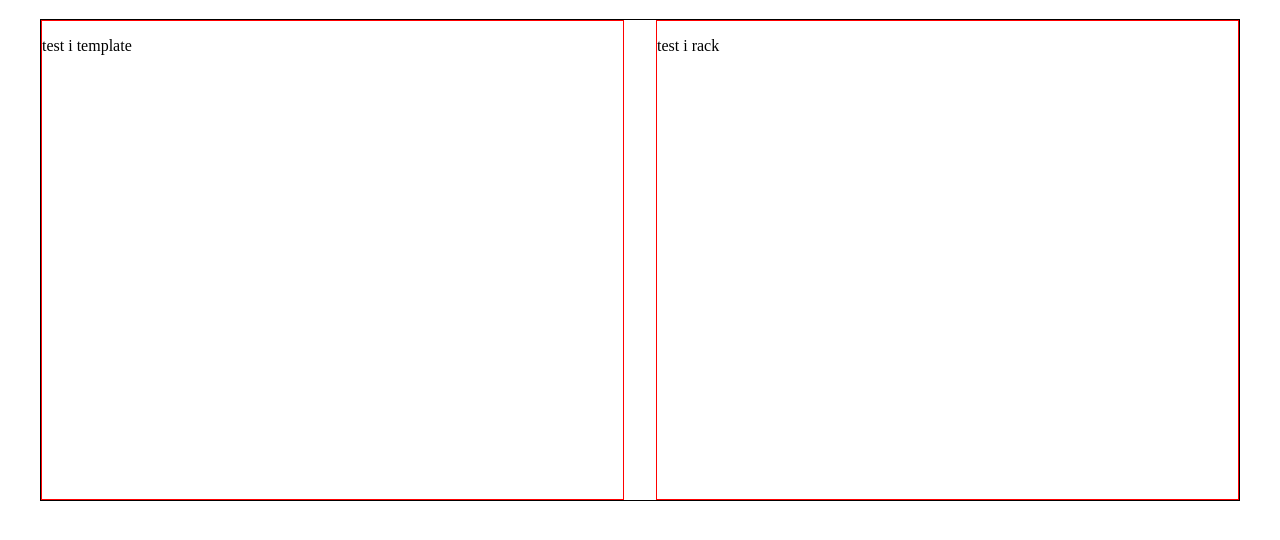
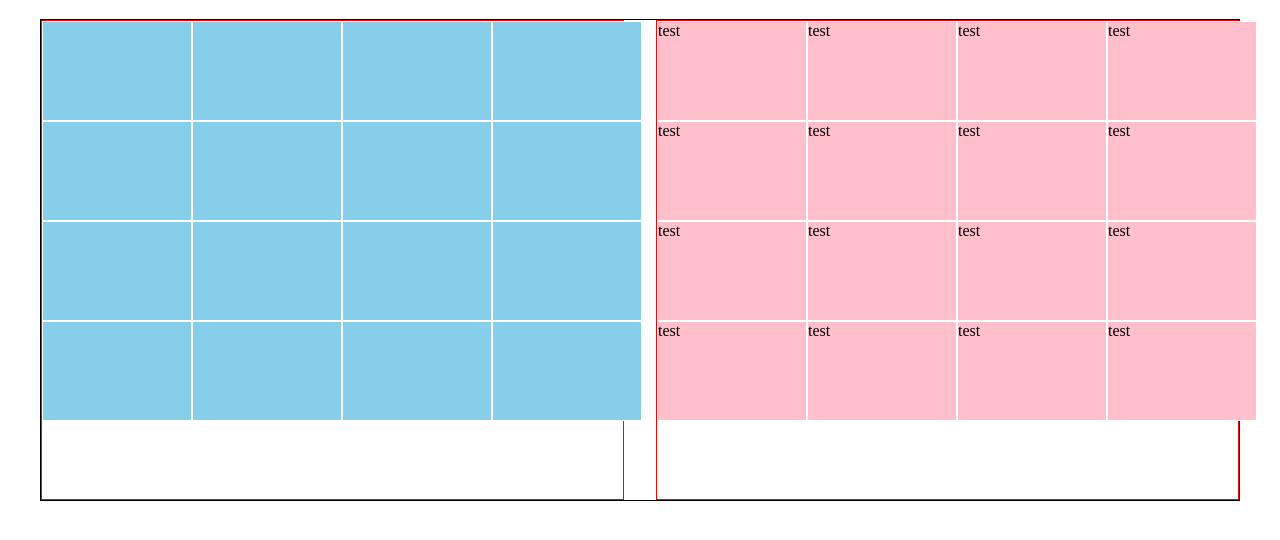
Before and after one commit to JoelEng/aftonbladet-puzzle, a website built with webpack: page index.html in a window 1280 px wide. Shown: the part 66-606 px from the top of the page. Built offline with nearby package versions, Linux system fonts and the light colour scheme.

Commit message:
Movable tiles

```diff
--- a/src/index.js
+++ b/src/index.js
@@ -1,10 +1,11 @@
-import "./styles.scss";
+import "./styles.scss"
 import template from "./template"
 import rack from "./rack"
 
-const container = document.createElement("div");
-container.classList.add("container");
-document.body.append(container);
+//Main container created
+const container = document.createElement("div")
+container.classList.add("container")
+document.body.append(container)
 
-container.append(template);
-container.append(rack);
+container.append(template)
+container.append(rack)
--- a/src/rack.js
+++ b/src/rack.js
@@ -1,4 +1,12 @@
-const rack = document.createElement("div");
+import tile from "./tile"
+
+//The template is a grid of slots, each of which a tile can be placed into
+const rack = document.createElement("div")
 rack.classList.add("template")
-rack.innerHTML = `<p>test i rack</p>`;
-export default rack;
+rack.append(tile(0, 0))
+for (let i = 0; i < 4; i++) {
+  for (let j = 0; j < 4; j++) {
+    rack.append(tile(i * 150, j * 100))
+  }
+}
+export default rack
--- /dev/null
+++ b/src/slot.js
@@ -0,0 +1,8 @@
+//A slot is a part of the template. Tiles are placed in slots and snap into place
+export default function slot(x, y) {
+  const slot = document.createElement("div")
+  slot.classList.add("slot")
+  slot.style.left = `${x}px`
+  slot.style.top = `${y}px`
+  return slot
+}
--- a/src/styles.scss
+++ b/src/styles.scss
@@ -33,3 +33,20 @@ body {
   height: 30rem;
   display: flex;
 }
+
+.tile {
+  position: absolute;
+  height: 100px;
+  width: 150px;
+  background-color: pink;
+  border: 1px solid white;
+  transition: all 0.05s;
+}
+
+.slot {
+  position: absolute;
+  height: 100px;
+  width: 150px;
+  background-color: skyblue;
+  border: 1px solid white;
+}
--- a/src/template.js
+++ b/src/template.js
@@ -1,4 +1,11 @@
-const template = document.createElement("div");
+import slot from "./slot"
+
+//The template is a grid of slots, each of which a tile can be placed into
+const template = document.createElement("div")
 template.classList.add("template")
-template.innerHTML = `<p>test i template</p>`;
-export default template;
+for (let i = 0; i < 4; i++) {
+  for (let j = 0; j < 4; j++) {
+    template.append(slot(i * 150, j * 100))
+  }
+}
+export default template
--- /dev/null
+++ b/src/tile.js
@@ -0,0 +1,41 @@
+//A tile is a puzzle piece
+export default function tile(x, y) {
+  let posX = x + "px"
+  let posY = y + "px"
+  let mouseOriginX = 0
+  let mouseOriginY = 0
+  let test = "test"
+
+  //Initial state
+  const tile = document.createElement("div")
+  tile.classList.add("tile")
+  tile.textContent = test
+  tile.style.left = posX
+  tile.style.top = posY
+
+  //Triggers on clicking tile
+  tile.onmousedown = mouseDown
+  function mouseDown(e) {
+    mouseOriginX = e.clientX
+    mouseOriginY = e.clientY
+    test = "test2"
+    //mouseMove and mouseUp are added on document-level so as to be detectable outside the tile
+    document.addEventListener("mousemove", mouseMove)
+    document.addEventListener("mouseup", mouseUp)
+    e.preventDefault()
+  }
+
+  function mouseMove(e) {
+    tile.style.left = `calc(${posX} + ${e.clientX - mouseOriginX}px)`
+    tile.style.top = `calc(${posY} + ${e.clientY - mouseOriginY}px)`
+  }
+
+  function mouseUp(e) {
+    posX = tile.style.left
+    posY = tile.style.top
+    document.removeEventListener("mousemove", mouseMove)
+    document.removeEventListener("mouseup", mouseUp)
+  }
+
+  return tile
+}
--- a/src/utils.js
+++ b/src/utils.js
@@ -1,3 +1,3 @@
 export function sum(a, b) {
-  return a + b;
+  return a + b
 }
```
